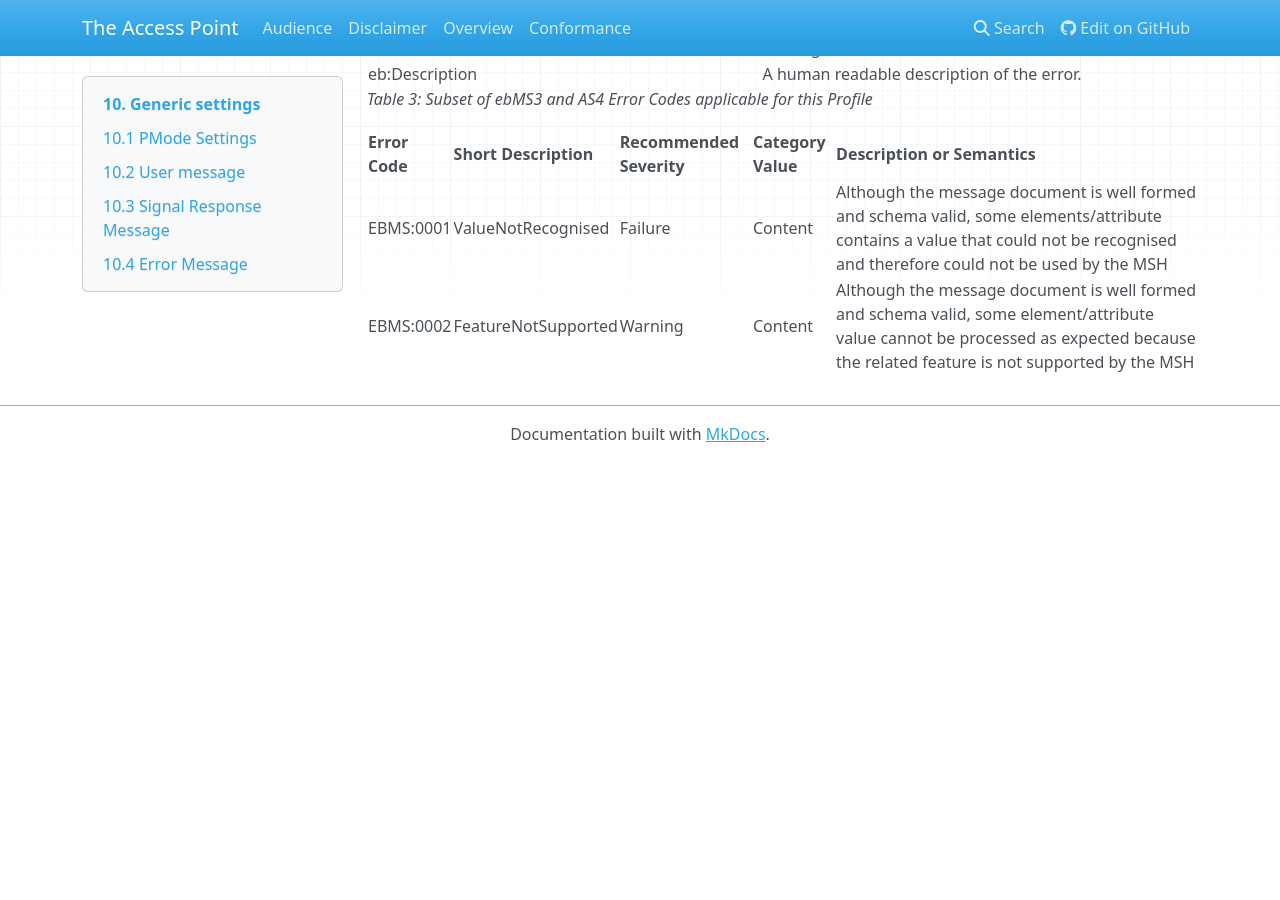
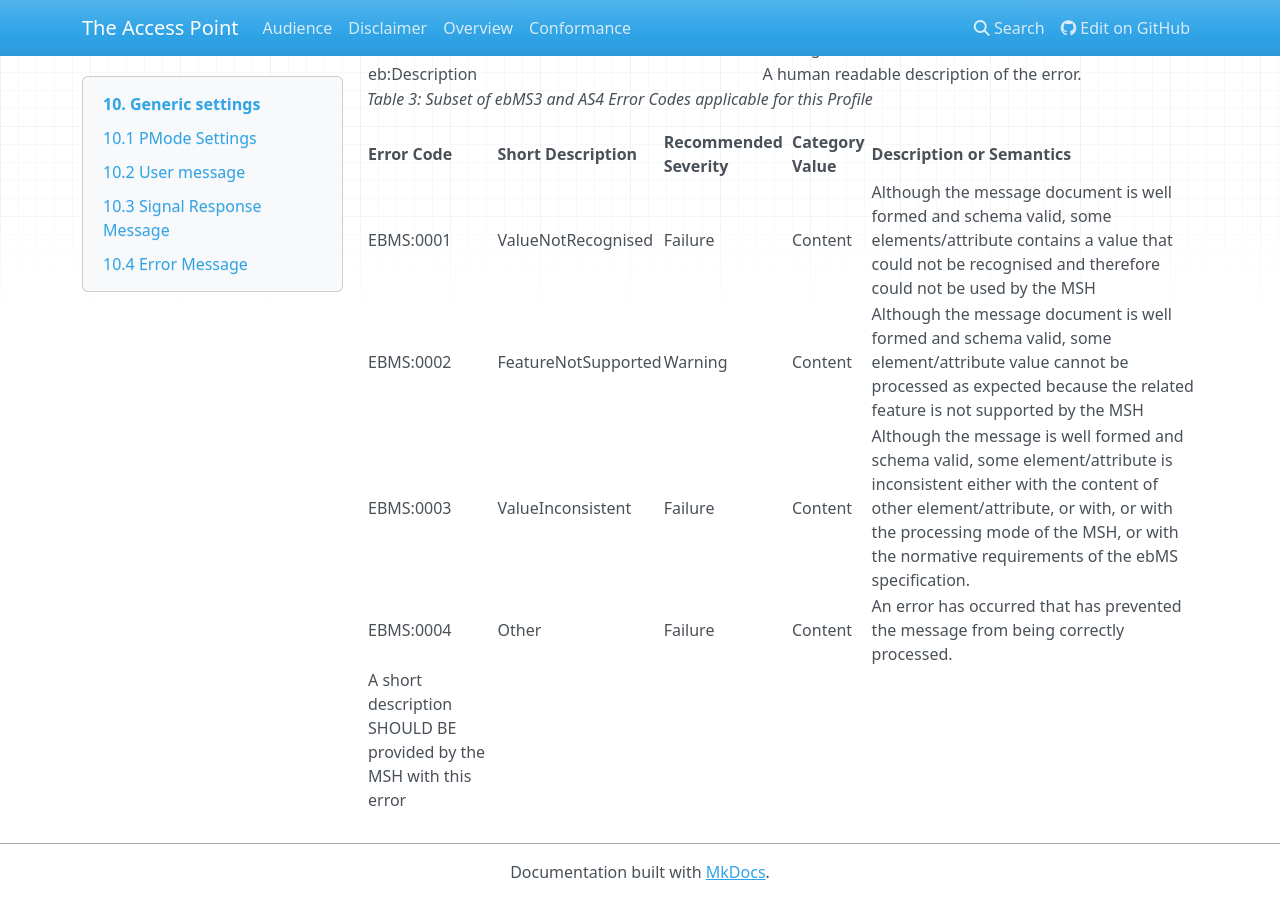
Before and after one commit to Digital-Business-Council/Access-Point, an MkDocs documentation site: the page built from docs/generic-settings.md, in a window 1280 px wide and 900 px high, scrolled down 2310 px. Built offline with MkDocs 1.6.1, drawn with Linux system fonts in a browser that asks for light colours; nearby versions of some CDN libraries; old or Windows-style settings are respelled for this version of MkDocs; before the commit the page ends 2772 px from its top, so only the background shows below that.

Commit message:
Update generic-settings.md

```diff
--- a/docs/generic-settings.md
+++ b/docs/generic-settings.md
@@ -71,6 +71,7 @@ eb:MessageId | A unique identifier to identify a message exchange between two Ac
 eb:Description | A human readable description of the error. |
 
 
+
 *Table 3: Subset of ebMS3 and AS4 Error Codes applicable for this Profile*
 
 | | | | | |
@@ -78,3 +79,6 @@ eb:Description | A human readable description of the error. |
 **Error Code**| **Short Description** | **Recommended Severity** | **Category Value** | **Description or Semantics**|
 EBMS:0001 | ValueNotRecognised | Failure | Content | Although the message document is well formed and schema valid, some elements/attribute contains a value that could not be recognised and therefore could not be used by the MSH |
 EBMS:0002 | FeatureNotSupported | Warning | Content | Although the message document is well formed and schema valid, some element/attribute value cannot be processed as expected because the related feature is not supported by the MSH |
+EBMS:0003 | ValueInconsistent | Failure | Content | Although the message is well formed and schema valid, some element/attribute is inconsistent either with the content of other element/attribute, or with, or with the processing mode of the MSH, or with the normative requirements of the ebMS specification. |
+EBMS:0004 | Other | Failure | Content | An error has occurred that has prevented the message from being correctly processed.
+A short description SHOULD BE provided by the MSH with this error |
```
